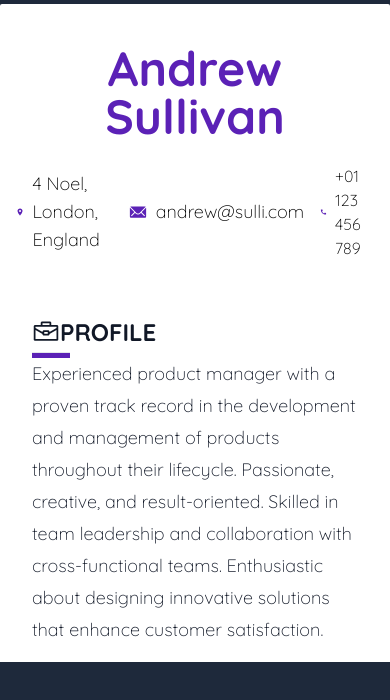
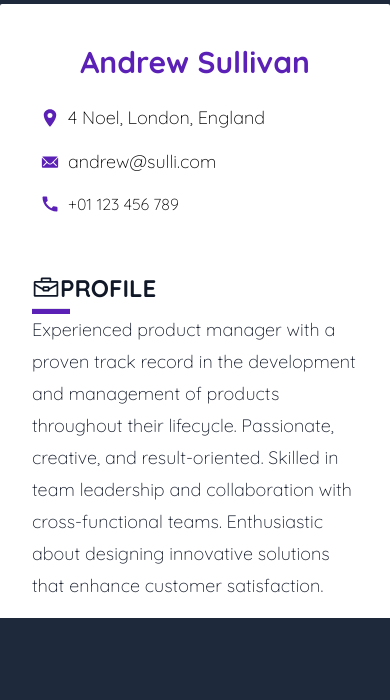
Before and after one commit to victorwamwea/deploy-static-site, a React (Vite) app: page / in a window 390 px wide. Shown: the top 700 px of the page. Built offline with nearby package versions, Linux system fonts and the light colour scheme.

Commit message:
Changed flex direction on small screen

```diff
--- a/src/components/Header.jsx
+++ b/src/components/Header.jsx
@@ -6,11 +6,11 @@ function Header() {
     <>
     <section className="flex flex-col justify-center gap-6 p-10 mt-1 bg-white rounded-t-sm">
         <div className="">
-            <h2 className="text-5xl font-bold text-center text-violet-800">
+            <h2 className="text-3xl font-bold text-center md:text-5xl text-violet-800">
                 Andrew Sullivan
             </h2>
         </div>
-        <div className="flex items-center justify-center gap-4">
+        <div className="flex flex-col gap-4 md:items-center md:justify-center md:flex-row">
             <span className="flex items-center gap-2 text-lg font-light">
                 <IoLocationSharp className="text-xl text-violet-800"/>
                 4 Noel, London, England
```
